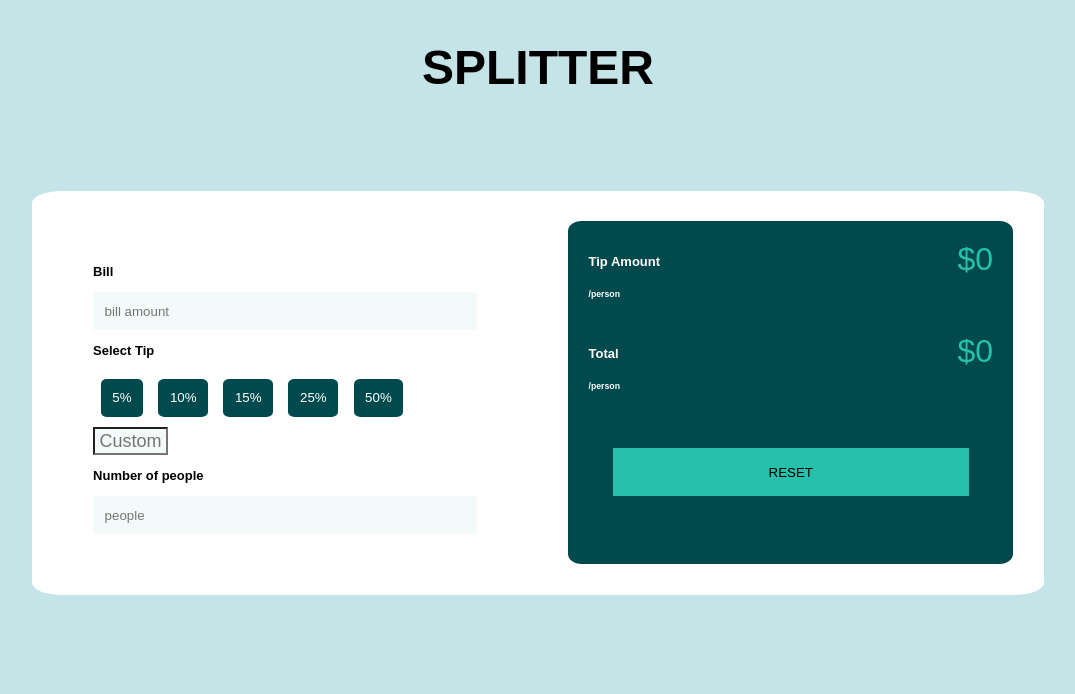
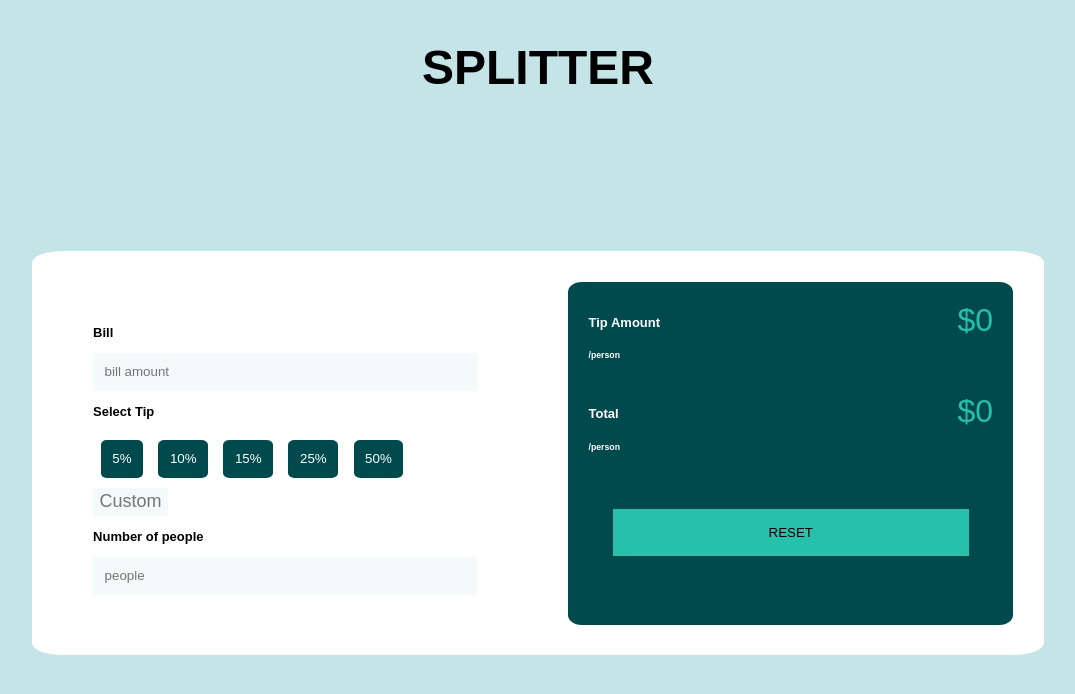
Before and after one commit to kachi-cmd/tip-calculator, a React (Create React App) app: page / in a window 1280 px wide. Shown: the top 694 px of the page, without its empty margins (102-1177 px from the left). Built offline with nearby package versions, Linux system fonts and the light colour scheme.

Commit message:
styling updates

```diff
--- a/src/style.css
+++ b/src/style.css
@@ -41,6 +41,8 @@ form {
 .B-wrapper {
   display: -ms-grid;
   display: grid;
+  -ms-grid-rows: (minmax(180px, 1fr))[auto-fit];
+      grid-template-rows: repeat(auto-fit, minmax(180px, 1fr));
 }
 
 .M-wrapper {
@@ -80,6 +82,7 @@ form {
   background-color: #f4fafa;
   text-align: center;
   font-size: large;
+  border: 0ch;
 }
 
 .output {
--- a/src/styling/_components.scss
+++ b/src/styling/_components.scss
@@ -39,6 +39,7 @@ form{
 
 .B-wrapper {
     display: grid;
+    grid-template-rows: repeat(auto-fit, minmax(180px, 1fr) );
 
 }
 .M-wrapper {
@@ -75,7 +76,7 @@ form{
     background-color: hsl(189, 41%, 97%);
     text-align: center;
     font-size: large;
-    //margin: 2%;
+    border: 0ch;
     // width: 79px;
     // height: 30px;
      //padding: 0%;
```
Also changed, not shown: 1 other file (tests, documents, lock files or other folders).
